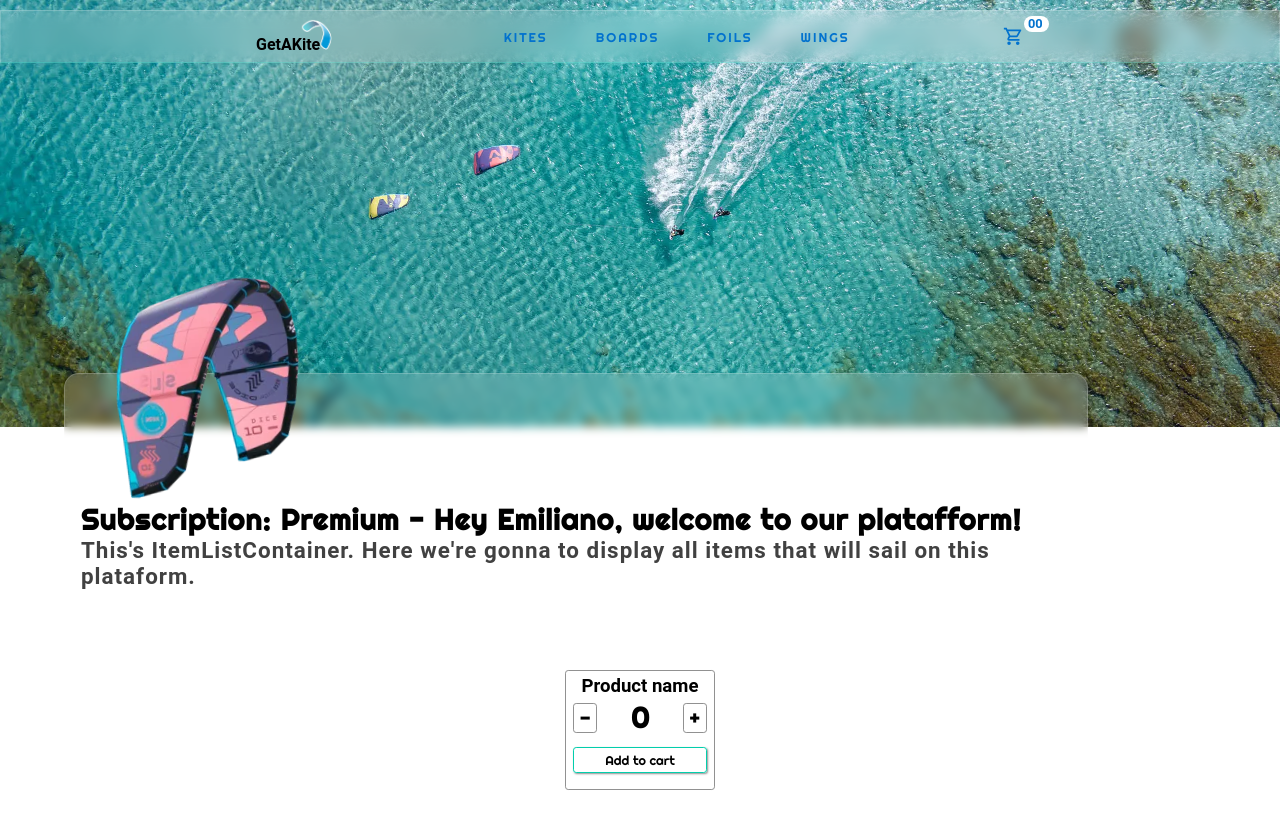
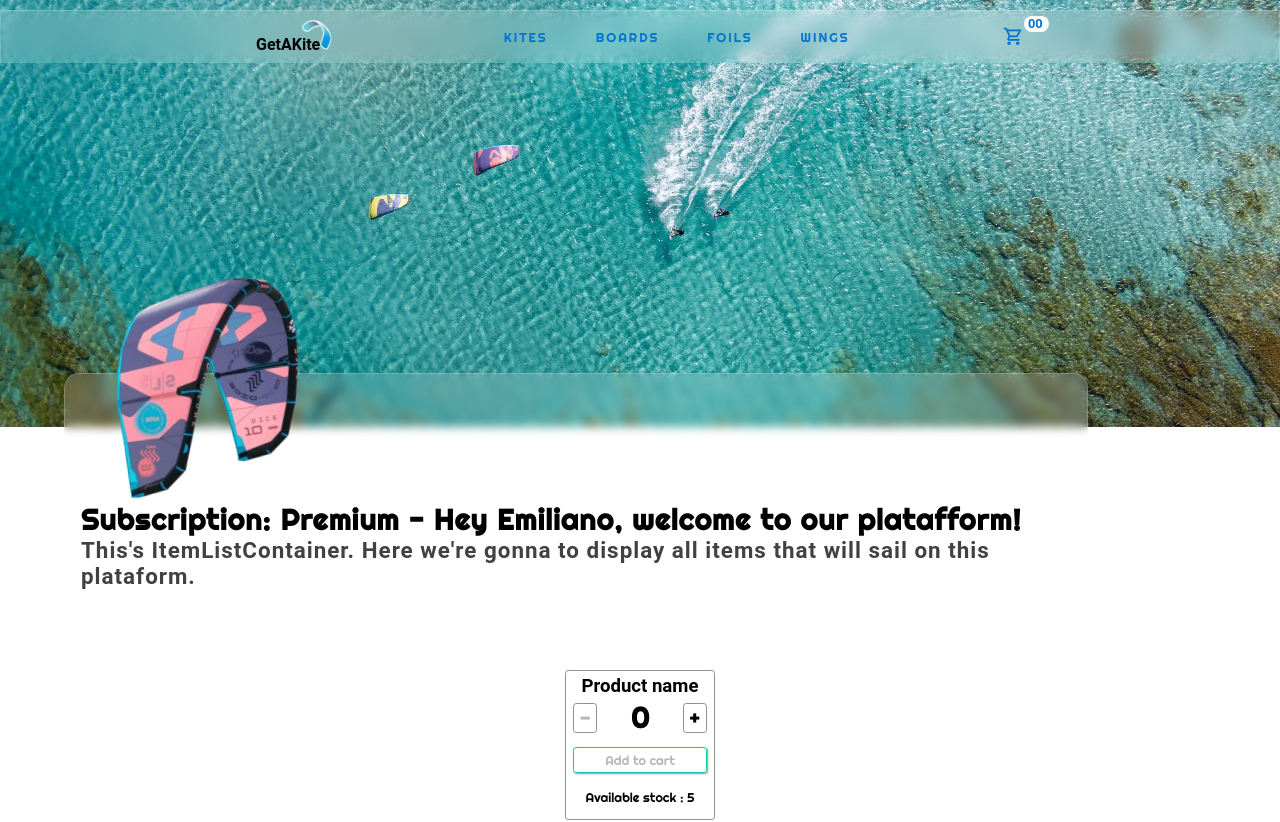
Before and after one commit to EmiUxUiDev/get_a_kite, a React (Create React App) app: page / in a window 1280 px wide. Shown: the top 822 px of the page. Built offline with nearby package versions, Linux system fonts and the light colour scheme.

Commit message:
PreEntrega1 - Counter component working!

```diff
--- a/src/components/Counter.js
+++ b/src/components/Counter.js
@@ -1,15 +1,46 @@
-import React from 'react'
-import '../styles/counter.css'
+import React, { useState } from "react";
+import "../styles/counter.css";
+
 export default function Counter() {
+  const [stock, setStock] = useState(5);
+  const [amount, setAmount] = useState(0);
+
   return (
-    <section id='wrapper-counter'>
-        <h5>Product name</h5>
-        <div className='wrapper-buttons'>
-            <button>-</button>
-            <p>0</p>
-            <button>+</button>
-        </div>
-        <button id='add-btn'>Add to cart</button>
+    <section id="wrapper-counter">
+      <h5>Product name</h5>
+      <div className="wrapper-buttons">
+        <button
+          className="sub"
+          disabled={amount === 0}
+          onClick={() => {
+            if (amount > 0) {
+              setAmount(amount - 1);
+            } else {
+              setAmount(0);
+            }
+          }}
+        >
+          -
+        </button>
+
+        <p>{amount}</p>
+
+        <button className="add"
+        disabled={amount >= stock}
+        onClick={()=>{
+          if(amount<=stock){setAmount(amount+1)}else{setAmount(amount)}
+        }}
+        >+</button>
+      </div>
+      <button id="add-cart" disabled={amount === 0}
+      onClick={()=>{
+        setStock(stock-amount)
+        setAmount(0)
+      }}
+      >
+        Add to cart
+      </button>
+      <spam className="available">Available stock : {stock}</spam>
     </section>
-  )
+  );
 }
--- a/src/styles/counter.css
+++ b/src/styles/counter.css
@@ -1,6 +1,6 @@
 #wrapper-counter{
     width: 150px;
-    height: 120px;
+    height: 150px;
     padding: 0.25rem;
     border-radius: var(--rnd-soft);
     margin: 0 auto 2rem auto;
@@ -14,7 +14,7 @@
    font-family: var(--font-2);
 }
 
-#add-btn{
+#add-cart{
     width: 96%;
     margin: 0.5rem 0 0.5rem 0;
     padding: 0.25rem 0;
@@ -39,3 +39,8 @@
     border: 1px solid var(--clr-mid-grey);
     border-radius: var(--rnd-soft);
 }
+.available{
+    font-family: var(--font-2);
+    font-size: var(--font-size-small);
+    font-weight: 300;
+}
```
